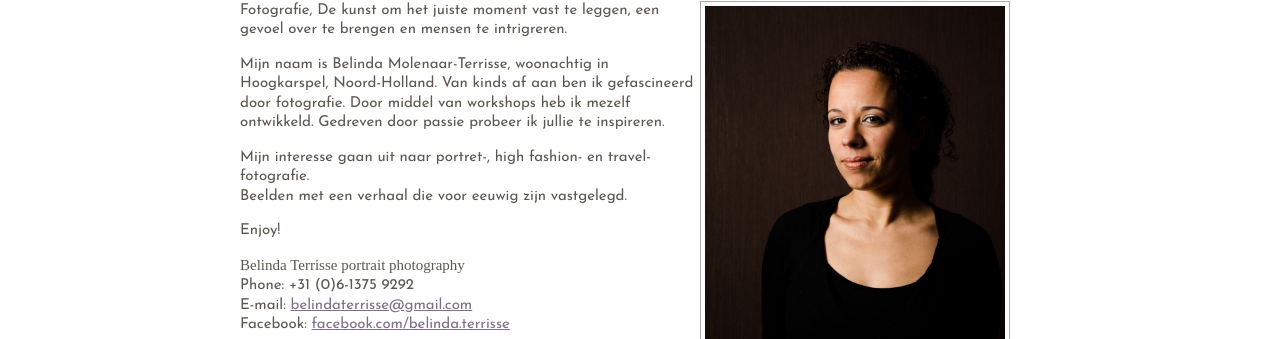
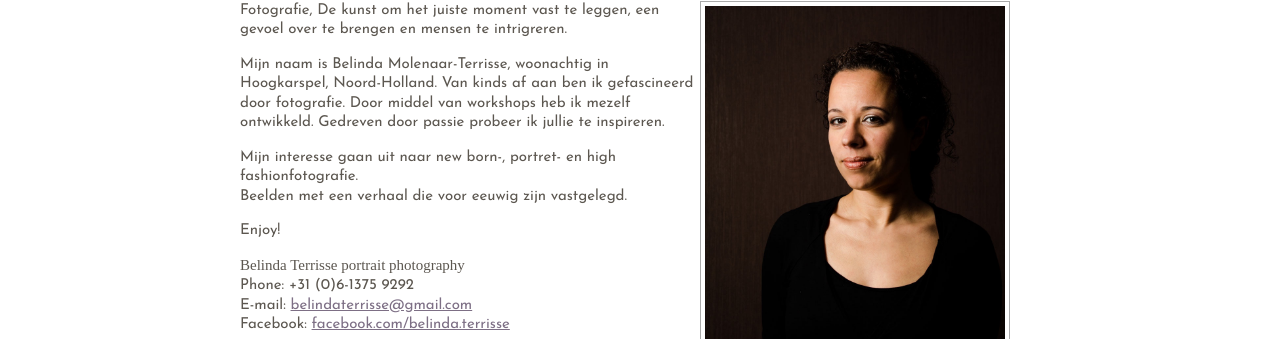
Before and after one commit to cmbybelin/cmbybelin.github.io, a Jekyll site: the page built from contact.md, in a window 1280 px wide. Shown: the part 243-582 px from the top of the page. Built offline with Jekyll 4.4.1, drawn with Linux system fonts in a browser that asks for light colours; nearby versions of some CDN libraries; some web fonts are replaced.

Commit message:
contact page update.

```diff
--- a/contact.md
+++ b/contact.md
@@ -7,13 +7,14 @@ layout: page
 
 <img src="portfolio/belin.jpg" class="me" alt="Dit ben ik"/>
 
-
 Fotografie, De kunst om het juiste moment vast te leggen, een gevoel over te brengen en mensen te intrigreren.
 
 Mijn naam is Belinda Molenaar-Terrisse, woonachtig in Hoogkarspel, Noord-Holland.
-Van kinds af aan ben ik gefascineerd door fotografie. Door middel van workshops heb ik mezelf ontwikkeld. Gedreven door passie probeer ik jullie te inspireren.
+Van kinds af aan ben ik gefascineerd door fotografie. Door middel van workshops heb ik mezelf ontwikkeld.
+Gedreven door passie probeer ik jullie te inspireren.
 
-Mijn interesse gaan uit naar portret-, high fashion- en travel-fotografie.<br/>Beelden met een verhaal die voor eeuwig zijn vastgelegd.
+Mijn interesse gaan uit naar new born-, portret- en high fashionfotografie.<br/>
+Beelden met een verhaal die voor eeuwig zijn vastgelegd.
 
 Enjoy!
 
```
